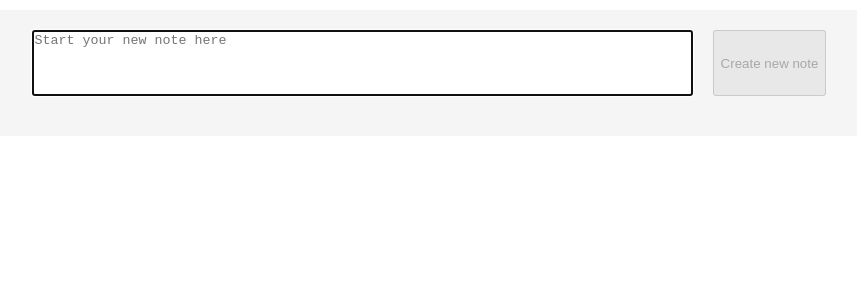
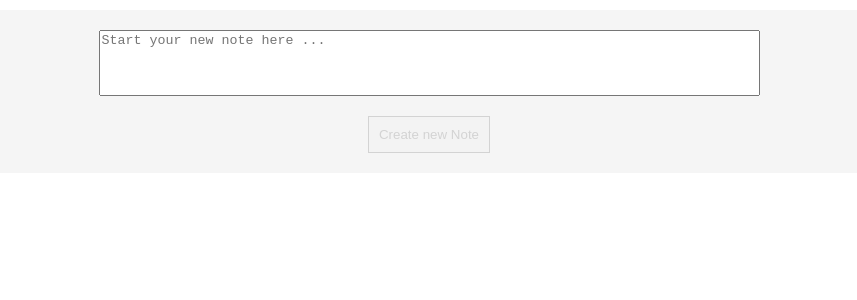
Before and after one commit to notescreatoruser/notecreatorapp, a React (Create React App) app: page / in a window 1280 px wide. Shown: the top 300 px of the page, without its empty margins (211-1068 px from the left). Built offline with nearby package versions, Linux system fonts and the light colour scheme.

Commit message:
Created NodeEditor

```diff
--- a/src/App.css
+++ /dev/null
@@ -1,38 +0,0 @@
-.App {
-  text-align: center;
-}
-
-.App-logo {
-  height: 40vmin;
-  pointer-events: none;
-}
-
-@media (prefers-reduced-motion: no-preference) {
-  .App-logo {
-    animation: App-logo-spin infinite 20s linear;
-  }
-}
-
-.App-header {
-  background-color: #282c34;
-  min-height: 100vh;
-  display: flex;
-  flex-direction: column;
-  align-items: center;
-  justify-content: center;
-  font-size: calc(10px + 2vmin);
-  color: white;
-}
-
-.App-link {
-  color: #61dafb;
-}
-
-@keyframes App-logo-spin {
-  from {
-    transform: rotate(0deg);
-  }
-  to {
-    transform: rotate(360deg);
-  }
-}
--- /dev/null
+++ b/src/NoteEditor.css
@@ -0,0 +1,25 @@
+.note-editor-container {
+    display: flex;
+    flex-direction: column;
+    margin: 20px auto;
+    color: black;
+
+}
+
+.note-add {
+    margin: 20px auto 0 auto;
+    padding: 10px;
+    color: black;
+    border: 1px solid black;
+    cursor: pointer;
+}
+
+.note-add:disabled {
+    color: lightgray;
+    border: 1px solid lightgray;
+    cursor: default;
+}
+
+.note-input {
+    resize: none;
+}
--- /dev/null
+++ b/src/NoteEditor.js
@@ -0,0 +1,60 @@
+import React, { Component } from 'react';
+import './NoteEditor.css';
+
+class NoteEditor extends Component {
+    constructor(props) {
+        super(props);
+        this.state = {
+            note: this.props.initialNote || '',
+        };
+    }
+
+    saveNote = (event) => {
+        if (!event || !event.target) {
+            throw new Error("addNote: illegal inputs");
+        }
+        event.preventDefault();
+        // I assume here add note succeeds, for simplicity.
+        this.props.onNoteSave(this.state.note);
+        this.setState({
+            note: '',
+        });
+    }
+
+    onNoteChange = (event) => {
+        if (!event || !event.target) {
+            throw new Error("onNoteChage: illegal inputs");
+        }
+        event.preventDefault();
+        this.setState({
+            note: event.target.value,
+        });
+    }
+
+    render() {
+        return (
+            <div className="note-editor-container">
+                <textarea
+                    className="note-input"
+                    value={this.state.note}
+                    onChange={this.onNoteChange}
+                    rows="4"
+                    cols="80"
+                    placeholder={this.props.placeholder}
+                    // autoFocus does not move the cursor to the end of pre-existing text
+                    // TODO: move the cursor to the end programmatically
+                />
+                <button
+                    type="button"
+                    className="note-add"
+                    onClick={this.saveNote}
+                    disabled={!!this.props.disableOnEmpty && !this.state.note.length}
+                >
+                    {this.props.saveButtonText}
+                </button>
+            </div>
+        );
+    }
+}
+
+export default NoteEditor;
--- a/src/Notes.css
+++ b/src/Notes.css
@@ -11,20 +11,6 @@
 
 .note-text {
     display: inline-block;
-}
-
-.note-input {
-    resize: none;
-}
-
-.notes-input-container {
-    display: flex;
-    flex-direction: row;
-    margin: 20px auto;
-}
-
-.notes-input-container > button {
-  margin-left: 20px;
 }
 
 .notes-list {
@@ -64,3 +50,16 @@
 .note-button-edit, .note-button-delete {
     margin-left: 3px
 }
+
+.modal {
+    position: absolute;
+    top: 0;
+    left: 0;
+    min-width: 100%;
+    min-height: 100%;
+    z-index: 5;
+    background-color: gray;
+    display: flex;
+    justify-content: center;
+    align-items: center;
+}
--- a/src/Notes.js
+++ b/src/Notes.js
@@ -1,106 +1,106 @@
 import React, {Component} from 'react';
+import NoteEditor from './NoteEditor';
 import './Notes.css';
 
 class Notes extends Component {
     constructor(props) {
         super(props);
         this.state = {
-            notes: [], // array of {id, text, editMode}
-            newNote: '',
+            notes: [], // array of note objects in format {id, text}
             nextId: 0,
+            updateNoteId: null,
         };
     }
 
-    onNewNoteChange = (event) => {
-        if (!event || !event.target) {
-            throw new Error('onNewNoteChange: input errors');
+    addNote = (text) => {
+        if (typeof text !== 'string' || !text) {
+            throw new Error('updateNote: input errors');
         }
-        event.preventDefault();
-        this.setState({
-            newNote: event.target.value,
-        });
-    }
-
-    addNote = () => {
         const notes = [...this.state.notes];
         notes.push({
             id: this.state.nextId,
-            text: this.state.newNote,
-            editMode: false,
+            text,
         });
-        console.log('notes = ', notes);
         this.setState((previous) => ({
-            ...previous,
             notes,
             nextId: previous.nextId + 1,
-            newNote: '',
         }));
-    }
+    };
 
-    editNote = (noteId) => {
+    setUpdateNote = (noteId) => {
         if (typeof noteId !== 'number') {
-            throw new Error('editNote: input errors');
+            throw new Error('setUpdateNote: input errors');
         }
         const notes = [...this.state.notes];
-        const editedNote = notes.find((note) => note.id === noteId);
-        if (editedNote) {
-            editedNote.editMode = !editedNote.editMode;
+        const updatedNote = notes.find((note) => note.id === noteId);
+        if (updatedNote) {
             this.setState({
-                notes,
+                updateNoteId: noteId,
             });
         }
     }
 
-    onEditNoteChange = (event, noteId) => {
-        if (!event || !event.target || typeof noteId !== 'number') {
-            throw new Error('onEditNoteChange: input errors');
+    updateNote = (text) => {
+        if (typeof text !== 'string') {
+            throw new Error('updateNote: input errors');
         }
-        event.preventDefault();
         const notes = [...this.state.notes];
-        const editedNote = notes.find((note) => note.id === noteId);
-        if (editedNote) {
-            editedNote.text = event.target.value;
+        const updateNote = notes.find((note) => note.id === this.state.updateNoteId);
+        if (!updateNote) {
+            console.error('renderNoteEditorInModal invoked but could not find note to edit');
+            return;
+        }
+        if (text) {
+            updateNote.text = text;
             this.setState({
                 notes,
+                updateNoteId: null,
             });
+        } else {
+            this.deleteNote(this.state.updateNoteId);
         }
-    }
+    };
 
     deleteNote = (noteId) => {
         if (typeof noteId !== 'number') {
             throw new Error('deleteNote: input errors');
         }
-        this.setState((previous) => {
-            return {
-                ...previous,
+        this.setState((previous) => ({
+            updateNoteId: null,
             notes: previous.notes.filter((note) => note.id !== noteId),
+        }));
+    };
+
+    renderNoteUpdate = () => {
+        const updateNote = this.state.notes.find((note) => note.id === this.state.updateNoteId);
+        if (!updateNote) {
+            console.error('renderNoteEditorInModal invoked but could not find note to edit');
+            return;
         }
-        })
+        return (
+            <div className="modal">
+                <NoteEditor
+                    saveButtonText={"Update note"}
+                    onNoteSave={this.updateNote}
+                    initialNote={updateNote.text}
+                    disableOnEmpty={false}
+                />
+            </div>
+        );
     }
 
-    render() {
+    renderNoteCreate = () => {
         return (
-            <div className="notes-container">
-                <div className="notes-input-container">
-                    <textarea
-                        className="note-input"
-                        value={this.state.newNote}
-                        onChange={this.onNewNoteChange}
-                        rows="4"
-                        cols="80"
-                        resize="none"
-                        autoFocus
-                        placeholder="Start your new note here"
+            <>
+                <NoteEditor
+                    saveButtonText={"Create new Note"}
+                    onNoteSave={this.addNote}
+                    initialNote=""
+                    placeholder={"Start your new note here ..."}
+                    disableOnEmpty={true}
                 />
-                    <button
-                        type="button"
-                        className="note-add"
-                        onClick={this.addNote}
-                        disabled={!this.state.newNote}
-                    >
-                        Create new note
-                    </button>
-                </div>
+                {
+                    !!this.state.notes.length &&
                     <div className="notes-list">
                     {
                         this.state.notes.map((note) => {
@@ -114,10 +114,10 @@ class Notes extends Component {
                                     <div className="note-buttons">
                                         <button
                                             type="button"
-                                        onClick={() => this.editNote(note.id)}
+                                            onClick={() => this.setUpdateNote(note.id)}
                                             className="note-button-edit"
                                         >
-                                        {note.editMode ? 'Editing....' : 'Edit'}
+                                            Edit
                                         </button>
                                         <button
                                             type="button"
@@ -132,6 +132,20 @@ class Notes extends Component {
                         })
                     }
                     </div>
+                }
+            </>
+        );
+    }
+
+    render() {
+        return (
+            <div className="notes-container">
+            {
+                this.state.updateNoteId !== null && this.renderNoteUpdate()
+            }
+            {
+                this.renderNoteCreate()
+            }
             </div>
         );
     }
--- a/src/index.js
+++ b/src/index.js
@@ -2,7 +2,6 @@ import React from 'react';
 import ReactDOM from 'react-dom';
 import './index.css';
 import App from './App';
-import reportWebVitals from './reportWebVitals';
 
 ReactDOM.render(
   <React.StrictMode>
@@ -10,8 +9,3 @@ ReactDOM.render(
   </React.StrictMode>,
   document.getElementById('root')
 );
-
-// If you want to start measuring performance in your app, pass a function
-// to log results (for example: reportWebVitals(console.log))
-// or send to an analytics endpoint. Learn more: https://bit.ly/CRA-vitals
-reportWebVitals();
--- a/src/reportWebVitals.js
+++ /dev/null
@@ -1,13 +0,0 @@
-const reportWebVitals = onPerfEntry => {
-  if (onPerfEntry && onPerfEntry instanceof Function) {
-    import('web-vitals').then(({ getCLS, getFID, getFCP, getLCP, getTTFB }) => {
-      getCLS(onPerfEntry);
-      getFID(onPerfEntry);
-      getFCP(onPerfEntry);
-      getLCP(onPerfEntry);
-      getTTFB(onPerfEntry);
-    });
-  }
-};
-
-export default reportWebVitals;
```
Also changed, not shown: src/setupTests.js (deleted, +0 -5 lines), src/logo.svg (deleted), 1 other file (tests, documents, lock files or other folders). Lines whose indentation alone changed are shown as unchanged.
